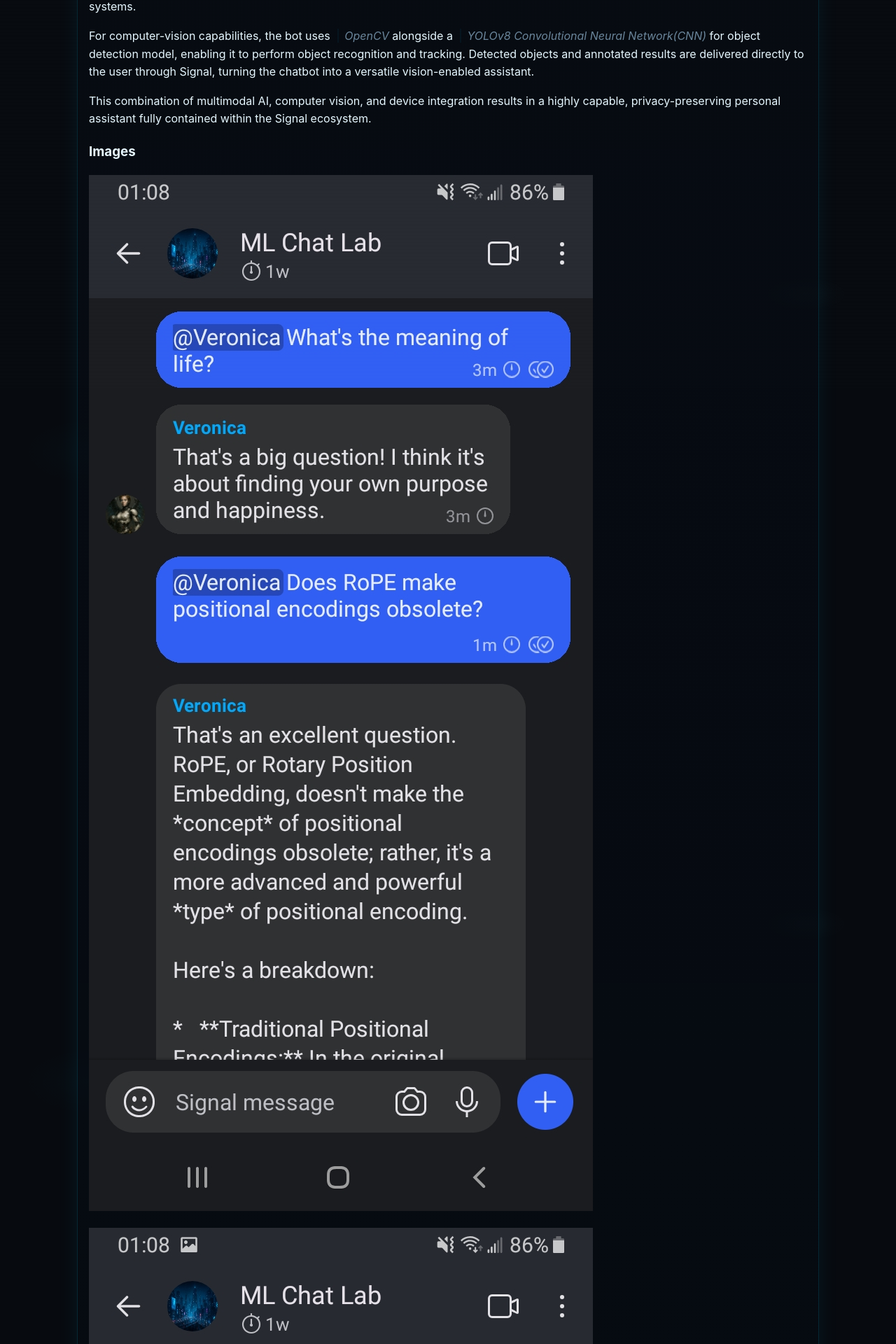
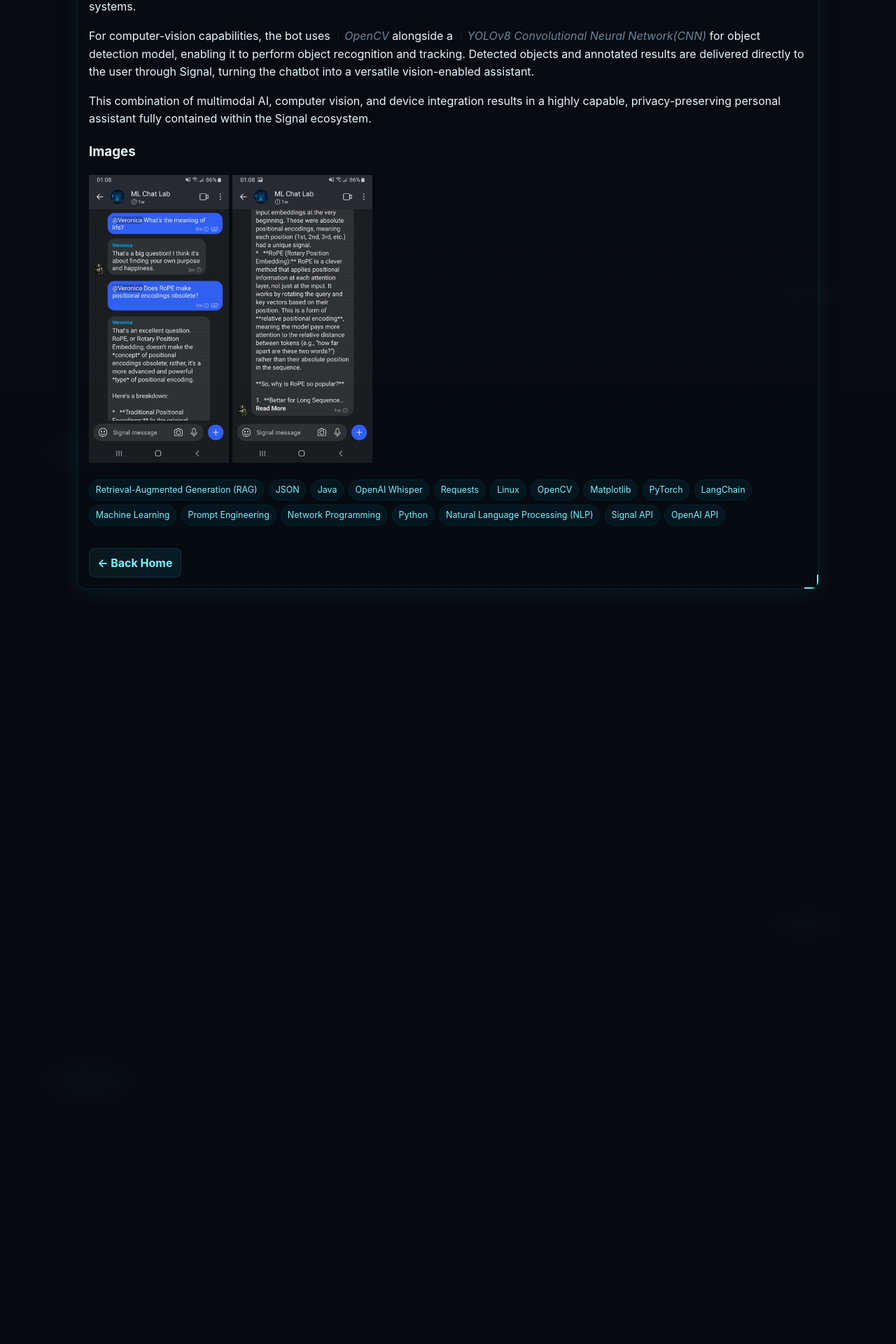
Before and after one commit to ronny-toribio/ronny-toribio.github.io, a Jekyll site: the page built from _projects/project5-chatbot.md, in a window 1280 px wide. Shown: the part 345-2265 px from the top of the page at 70% size. Built offline with Jekyll 4.4.1, drawn with Linux system fonts in a browser that asks for light colours; after the commit the page ends 1187 px from its top, so only the background shows below that.

Commit message:
Update project5-chatbot.md

```diff
--- a/_projects/project5-chatbot.md
+++ b/_projects/project5-chatbot.md
@@ -17,6 +17,6 @@ For computer-vision capabilities, the bot uses *OpenCV* alongside a *YOLOv8 Conv
 This combination of multimodal AI, computer vision, and device integration results in a highly capable, privacy-preserving personal assistant fully contained within the Signal ecosystem.
 
 ### Images
-![conv1](/assets/img/chatbot/conv1.jpg)
-
-![conv2](/assets/img/chatbot/conv2.jpg)
+{: .img-row style="display:flex; gap:10px;"}
+![conv1](/assets/img/chatbot/conv1.jpg){: width="200" }
+![conv2](/assets/img/chatbot/conv2.jpg){: width="200" }
```
